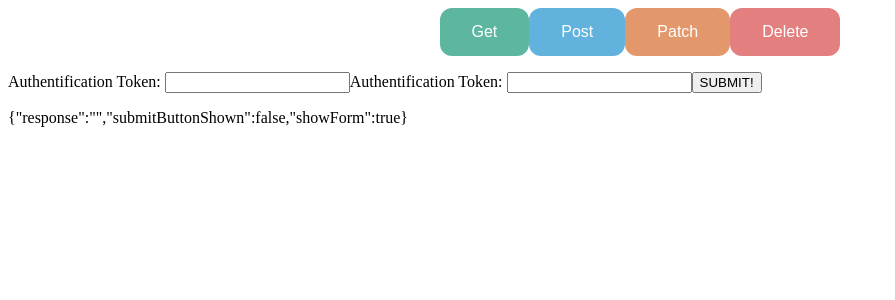
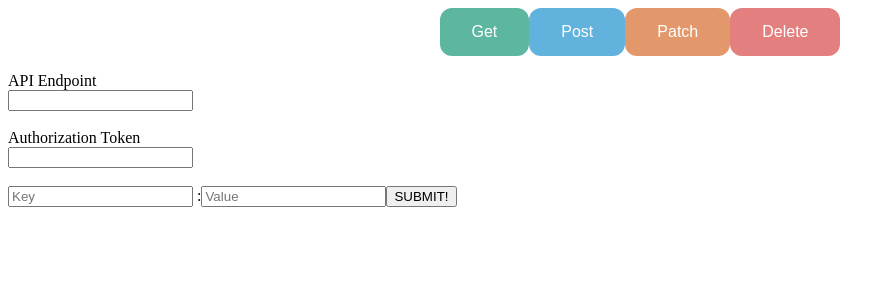
Before and after one commit to bitly/winterns2020, a React app: page / in a window 1280 px wide. Both pictures are taken after a click on the button "Get". Shown: the top 300 px of the page, without its empty margins (0-895 px from the left). Built offline with nearby package versions, Linux system fonts and the light colour scheme; the HTML template or start-up script is replaced by a standard one.

Commit message:
fixed inputs into a better structure

```diff
--- a/src/Form.jsx
+++ b/src/Form.jsx
@@ -3,18 +3,46 @@ import ReactDOM from 'react-dom';
 import './index.css';
 
 export default class Form extends React.Component {
-state = {
-    authToken: ' '
-};
+ constructor(props) {
+    super(props);
+    this.state = {
+        authToken: ' ',
+        apiEndpoint: '',
+        key: '',
+        value: '',
+    };
+    this.handleChange = this.handleChange.bind(this);
+  }
+
+  handleChange(event) {
+    this.setState({ [event.target.name]: event.target.value }
+        )};
 
 render(){
     return (
        <div>
            <form>
-            Authentification Token: <input id="textbox" type="text" value={this.state.authToken} />
-            Authentification Token: <input id="textbox" type="text" />
-             <button onClick={this.handleClick}>SUBMIT!</button>
+                <label>API Endpoint</label><br />
+                    <input
+                    type="text" name='apiEndpoint'onChange={this.handleChange}
+                    /> <br /> <br />
+            <label>Authorization Token</label><br />
+                <input
+                type="text" name='authToken' onChange={this.handleChange}
+            /> <br /> <br />
+            <input
+            placeholder= "Key"
+            type="text" name='key' onChange={this.handleChange}
+            /> :
+            <input
+            placeholder= "Value"
+            type="text" name='key' onChange={this.handleChange}
+            />
+             <button
+             onClick={this.handleClick}>SUBMIT!
+             </button>
            </form>
+
        </div>
     )
 }
--- a/src/index.jsx
+++ b/src/index.jsx
@@ -58,7 +58,6 @@ class App extends React.Component {
                     <Form /> : ''
                 }
 
-               <p>{ JSON.stringify(this.state) }</p>
             </div>
 
             </>
```
